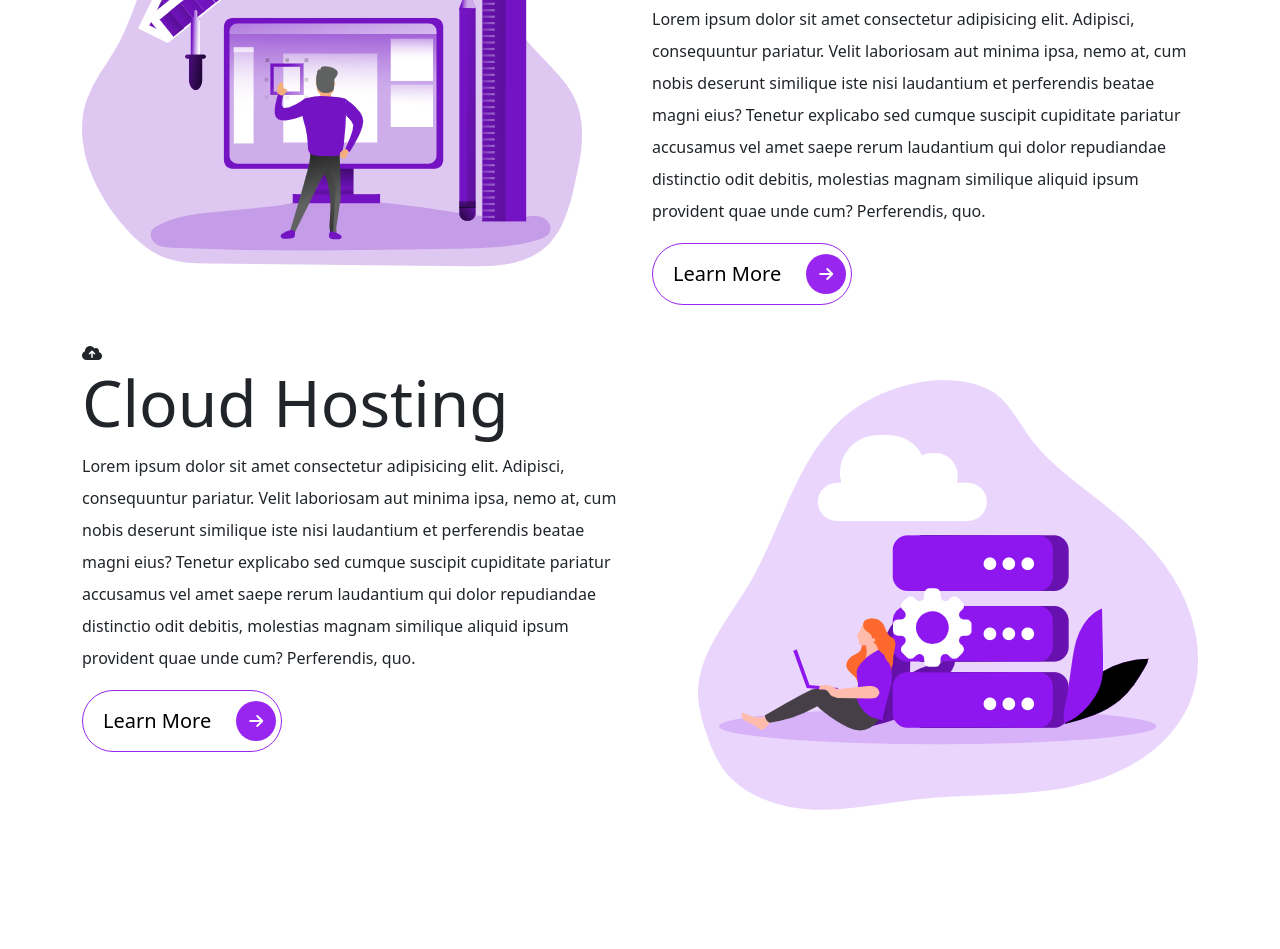
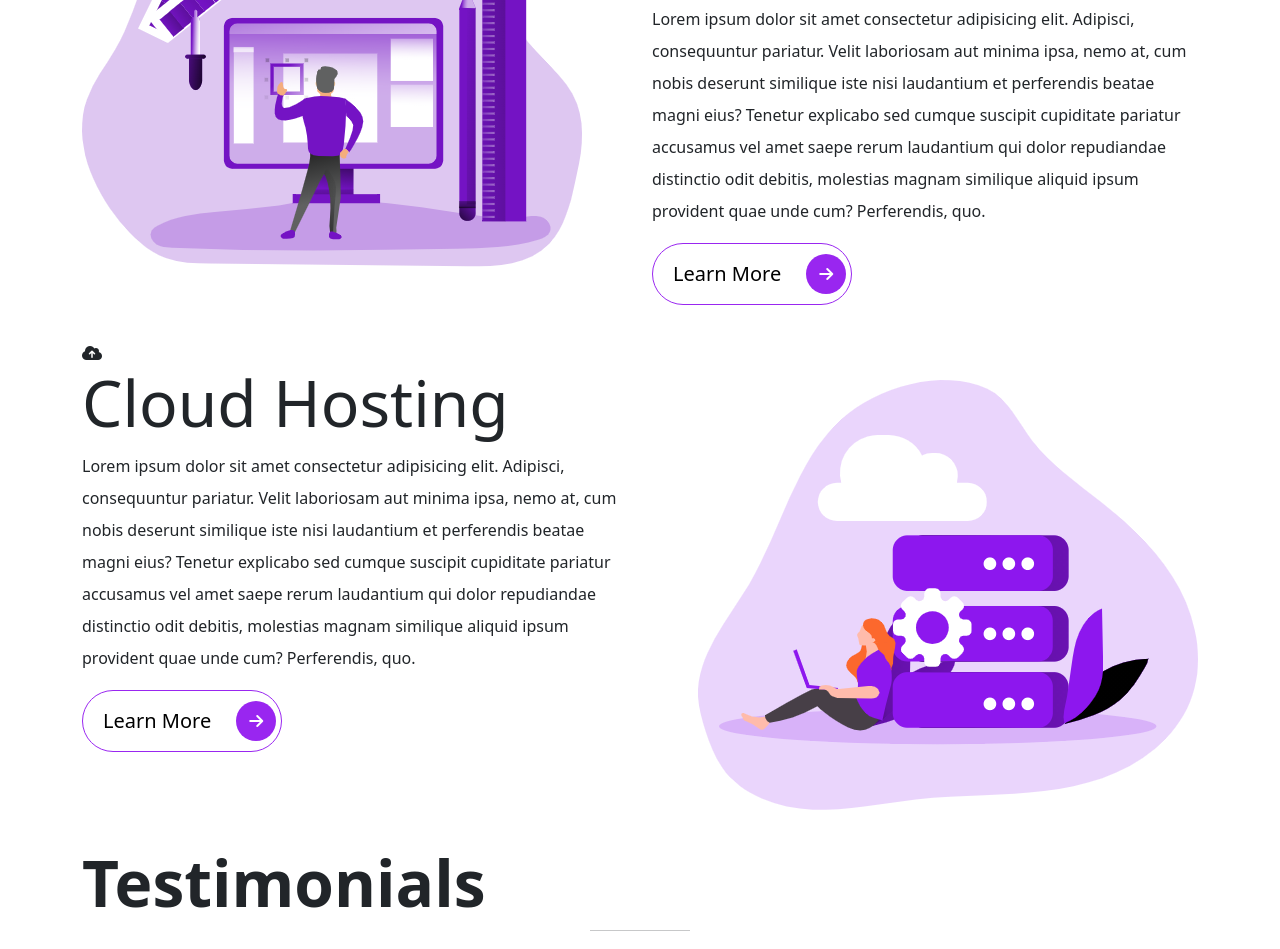
Before and after one commit to Faustout/Bootstrap-Scss-Learning, a website: page index.html in a window 1280 px wide. Shown: the part 2293-3242 px from the top of the page. Before the commit the page ends 3138 px from the top, so only its background shows below. Drawn offline with nearby package versions, Linux system fonts and the light colour scheme.

Commit message:
Add files via upload

```diff
--- a/index.html
+++ b/index.html
@@ -245,10 +245,20 @@
    </div>
    </div>
   </div>
+</div>
+</section>
 
-</div>
+<!-- START SECTION 5 TESTIMONIALS -->
 
+<section id="testimonials" class="testimonials">
+  <div class="container">
+    <div class="row">
+      <h1 class="display-3 fw-bold">Testimonials</h1>
+      <hr style="width: 100px; height: 3px;" class="mx-auto">
+    </div>
+  </div>
 </section>
+
 
 <script src="assets/vendors/js/glightbox.min.js"></script>
 <script type="text/javascript">
```
